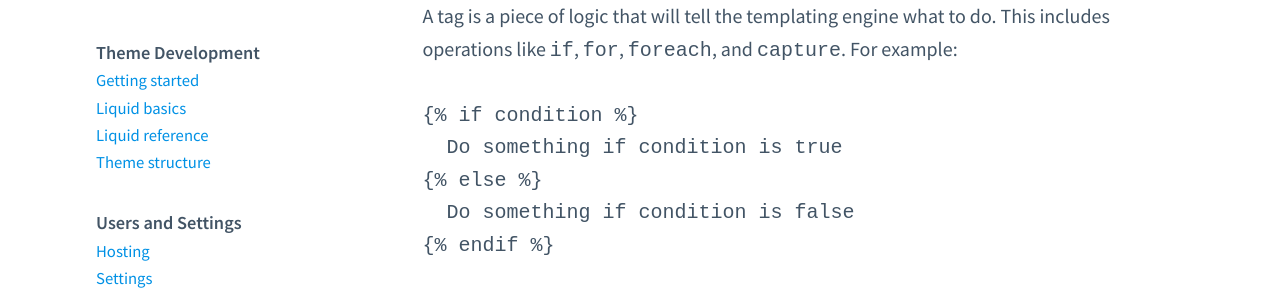
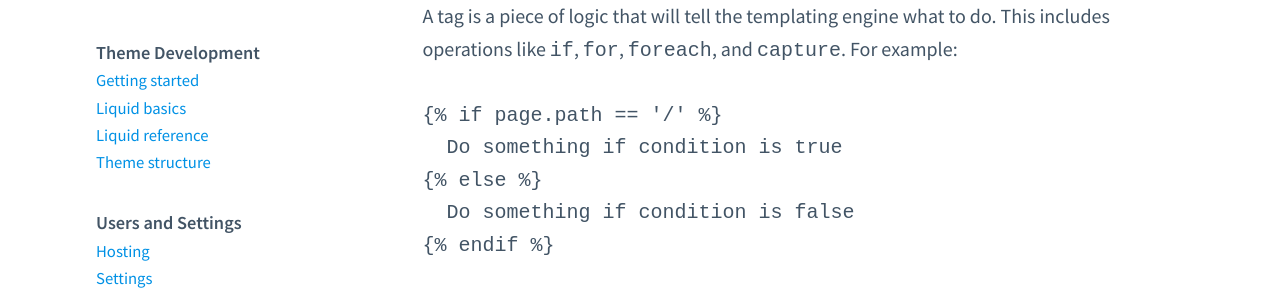
Before and after one commit to siteleaf/learn.siteleaf.com, a Jekyll site: the page built from _theme-development/liquid-basics.markdown, in a window 1280 px wide. Shown: the part 479-775 px from the top of the page. Built offline with Jekyll 4.4.1, drawn with Linux system fonts in a browser that asks for light colours.

Commit message:
Updated Liquid Basics

```diff
--- a/_theme-development/liquid-basics.markdown
+++ b/_theme-development/liquid-basics.markdown
@@ -15,7 +15,7 @@ A tag is a piece of logic that will tell the templating engine what to do. This
 
 {% highlight liquid %}
 {% raw %}
-{% if condition %}
+{% if page.path == '/' %}
   Do something if condition is true
 {% else %}
   Do something if condition is false
```
